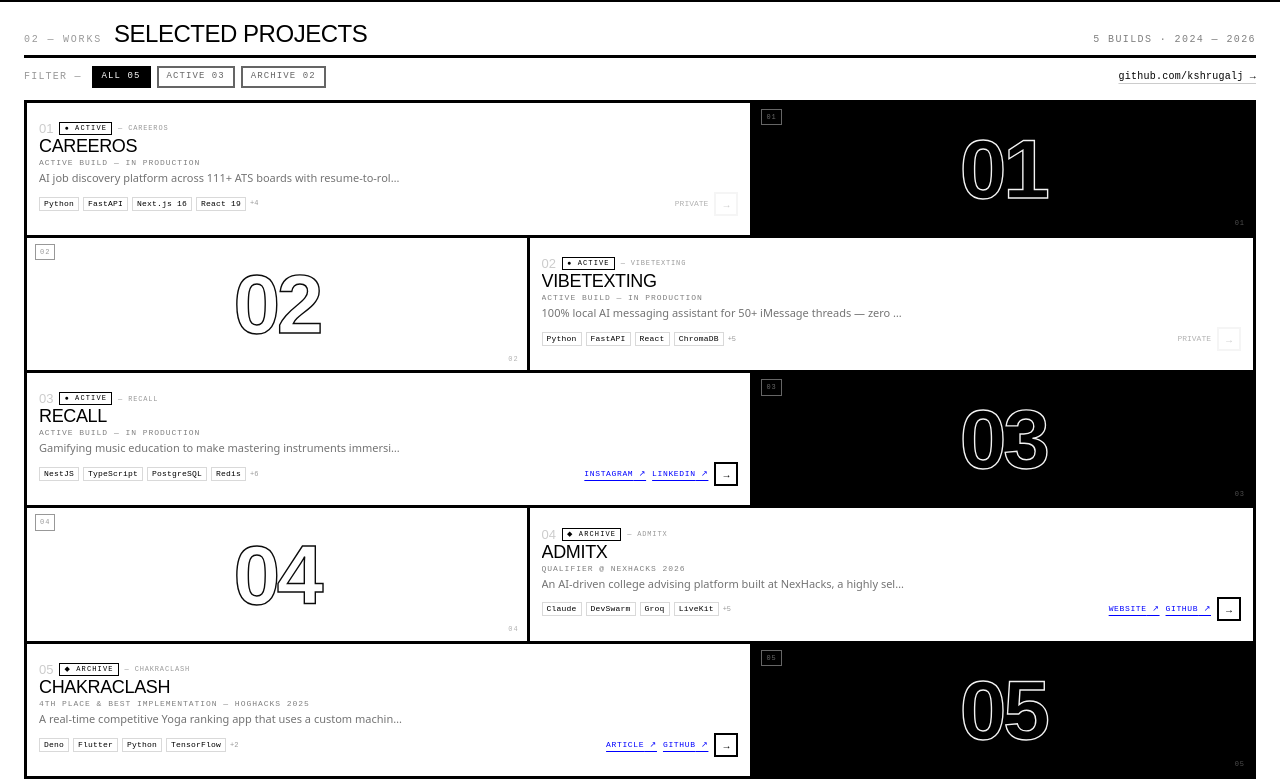
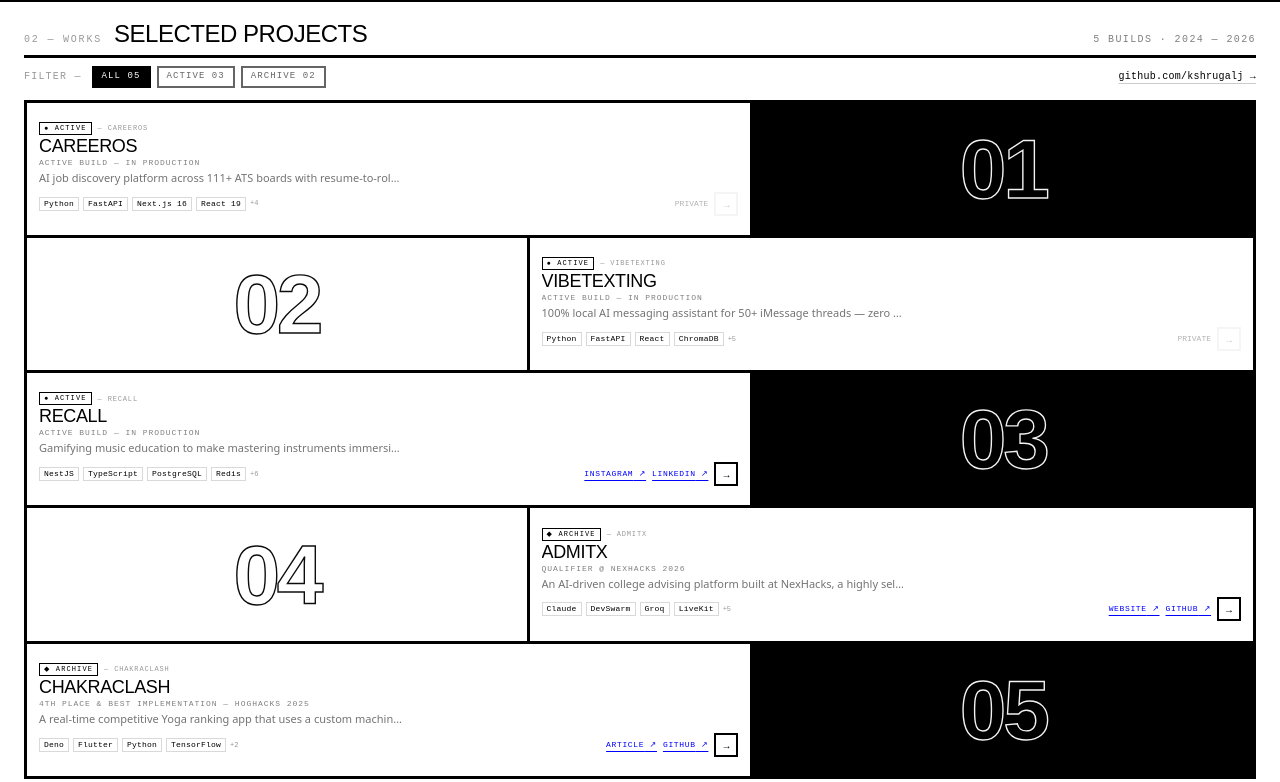
Before and after one commit to kshrugalj/portfolio-website, a React (Vite) app: page / in a window 1280 px wide. Shown: the part 798-1580 px from the top of the page. Built offline with nearby package versions, Linux system fonts and the light colour scheme.

Commit message:
fix: remove tiny 01 corner pills — keep only huge outline numbers
- Text side remove 12/13px 01 number (keeps ● Active pill)
- Cover remove top-left 01 pill, bottom-right 01, mobile 6px 01 — only huge 48/72/84px outline 01-05 remains center like hero

```diff
--- a/src/components/Browse/BrowseMode.tsx
+++ b/src/components/Browse/BrowseMode.tsx
@@ -302,7 +302,6 @@ const BrowseMode: React.FC = () => {
                   {/* TEXT SIDE — 7/12 — tight so titles fit in flex-1 rows */}
                   <div className="flex-[7] min-w-0 p-2 lg:p-3 flex flex-col justify-center gap-0.5 border-black group-hover:border-white/15">
                     <div className="flex items-center gap-1.5">
-                      <span className="font-display text-[12px] lg:text-[13px] leading-none opacity-20 group-hover:opacity-100">0{idx + 1}</span>
                       <span className="font-mono text-[7px] tracking-[0.16em] uppercase border border-black px-1 py-0.5 leading-none group-hover:border-white group-hover:text-white">
                         {idx < currentProjects.length ? "● Active" : "◆ Archive"}
                       </span>
@@ -352,7 +351,7 @@ const BrowseMode: React.FC = () => {
                       isDarkCover ? "bg-black text-white" : "bg-white text-black group-hover:!bg-black group-hover:!text-white",
                     ].join(" ")}
                   >
-                    {/* huge number outline like hero KSHRUGAL — now visible on all breakpoints */}
+                    {/* huge number outline like hero KSHRUGAL — only number in section */}
                     <span
                       className="font-display font-black leading-none tracking-[-0.04em] text-[48px] lg:text-[72px] xl:text-[84px] select-none pointer-events-none opacity-[0.95]"
                       style={{ WebkitTextStroke: "1.4px currentColor", WebkitTextFillColor: "transparent" } as React.CSSProperties}
@@ -360,10 +359,6 @@ const BrowseMode: React.FC = () => {
                     >
                       0{idx + 1}
                     </span>
-                    <span className="absolute bottom-1.5 right-2 font-mono text-[7px] tracking-[0.14em] uppercase opacity-30 hidden lg:inline">0{idx + 1}</span>
-                    <span className="absolute top-1.5 left-2 font-mono text-[7px] tracking-[0.14em] uppercase opacity-40 border border-current px-1 py-0.5 hidden lg:inline">0{idx + 1}</span>
-                    {/* mobile tiny label */}
-                    <span className="absolute bottom-1 right-1 font-mono text-[6px] tracking-wide uppercase opacity-30 lg:hidden">0{idx + 1}</span>
                   </div>
                 </div>
               );
```
